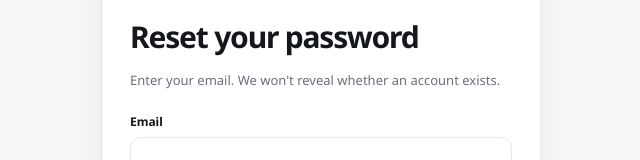
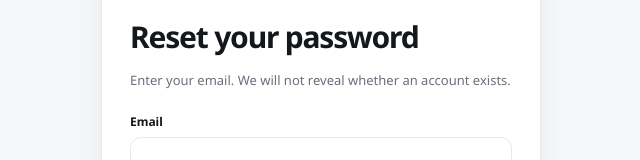
Before and after one commit to Com-Adarsh/Sficusatapp-, a Next.js app: page /forgot-password in a window 1280 px wide. Shown: the part 327-487 px from the top of the page, without its empty margins (319-959 px from the left). Built offline with nearby package versions, Linux system fonts and the light colour scheme; no server answers.

Commit message:
fix: clear lint errors in app/forgot-password/page.tsx

```diff
--- a/app/forgot-password/page.tsx
+++ b/app/forgot-password/page.tsx
@@ -9,7 +9,7 @@ export default function ForgotPassword() {
     const {error}=await createClient().auth.resetPasswordForEmail(email,{redirectTo:`${window.location.origin}/reset-password`});
     if(error)setError(error.message);else setMessage("If an account exists for that email, a password reset link has been sent.");setBusy(false);
   }
-  return <main className="auth"><div className="authcard"><a href="/sign-in" className="back">← Back to sign in</a><div className="mark big">SFI</div><h1>Reset your password</h1><p>Enter your email. We won't reveal whether an account exists.</p>
+  return <main className="auth"><div className="authcard"><a href="/sign-in" className="back">← Back to sign in</a><div className="mark big">SFI</div><h1>Reset your password</h1><p>Enter your email. We will not reveal whether an account exists.</p>
     <form onSubmit={submit}><label>Email<input value={email} onChange={e=>setEmail(e.target.value)} type="email" autoComplete="email" required /></label>
       {error&&<div className="notice"><div className="icon" style={{margin:0}}>!</div><div><strong>Could not send reset link</strong><p>{error}</p></div></div>}
       {message&&<div className="notice"><div className="icon" style={{margin:0}}>✓</div><div><strong>Check your email</strong><p>{message}</p></div></div>}
```
